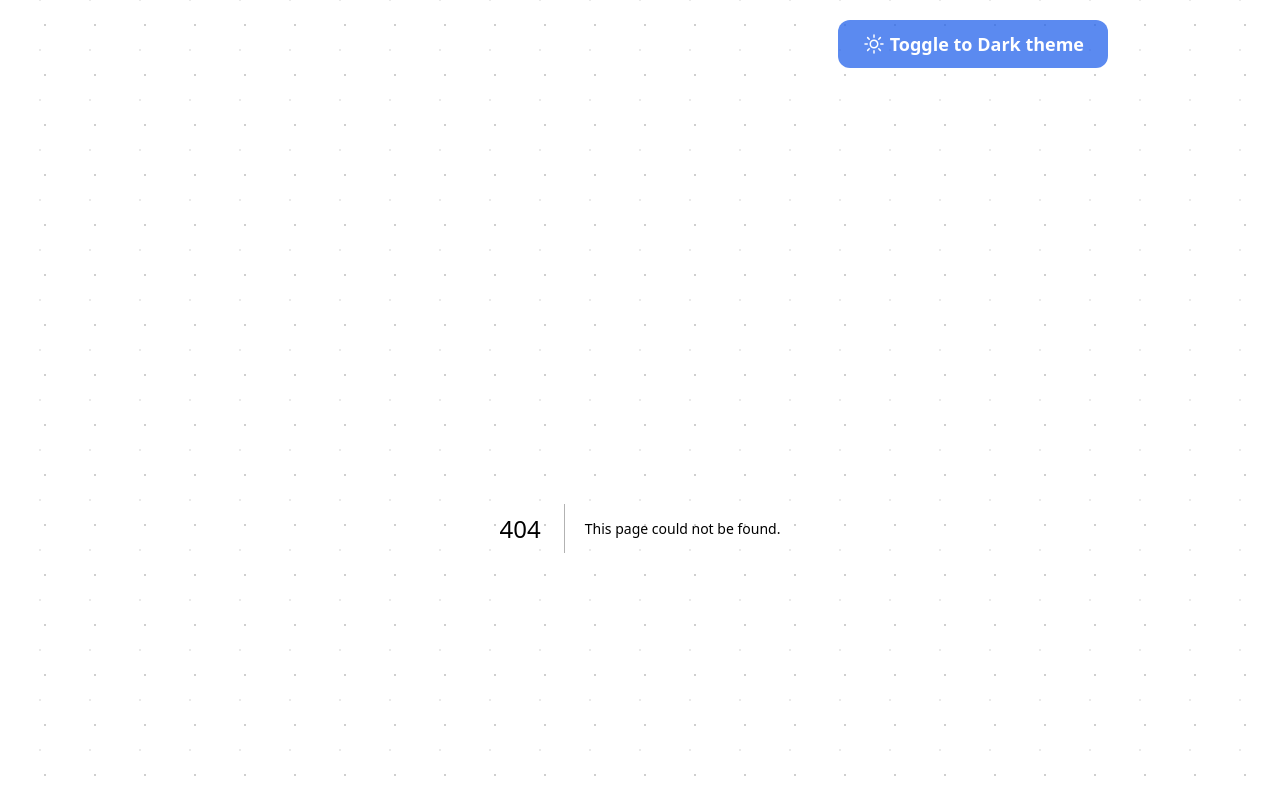
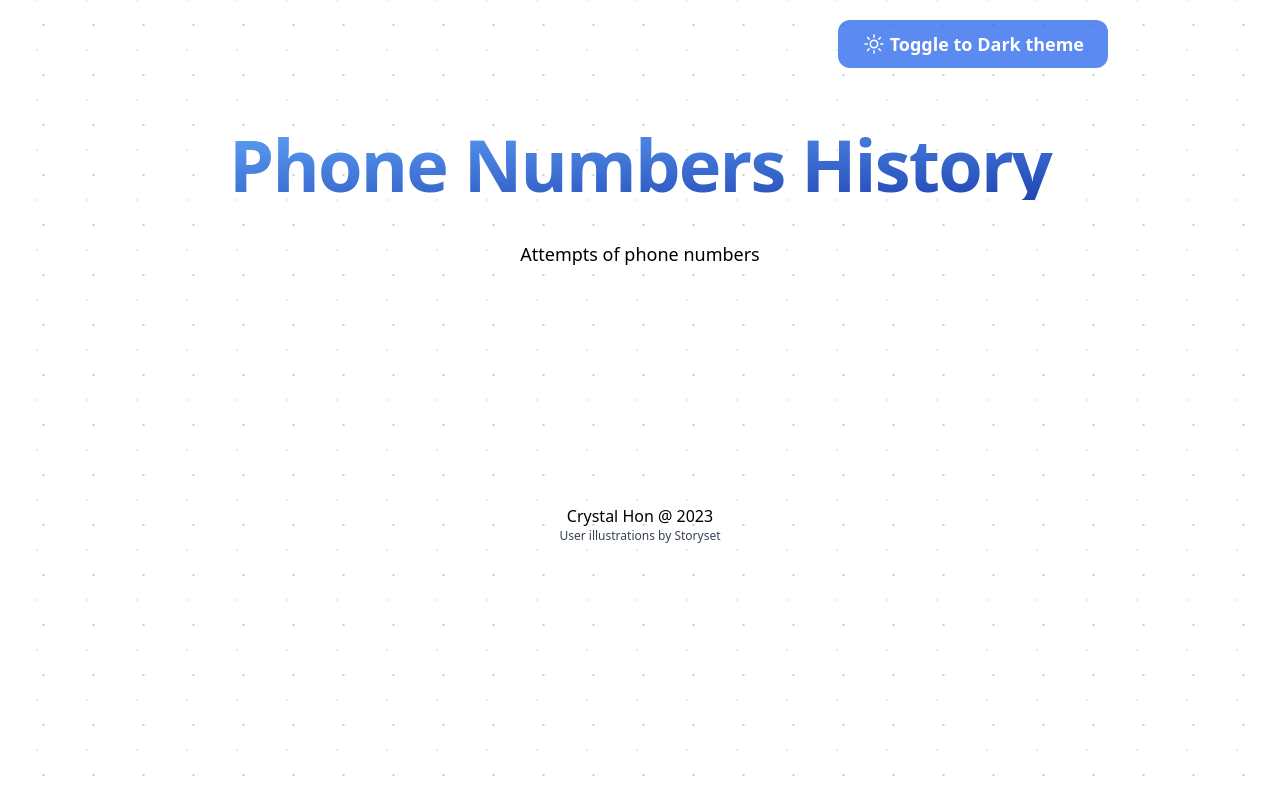
Before and after one commit to xtaaaal/phone-validation-ui, a Next.js app: page /history in a window 1280 px wide. Before the commit this address had no page. Shown: the top 797 px of the page. Built offline with nearby package versions, Linux system fonts and the light colour scheme.

Commit message:
feat: add history page

```diff
--- /dev/null
+++ b/src/pages/history.tsx
@@ -0,0 +1,48 @@
+import type { NextPage, InferGetStaticPropsType, GetStaticProps } from "next";
+import { useRef, useState, useEffect } from "react";
+import Head from "next/head";
+import Image from "next/image";
+import styles from "./index.module.css";
+import config from "@/configs/index";
+
+import {
+  handleIsValidPhone,
+  handleGetAreaCode,
+} from "@/functions/data-fetching";
+
+const History: NextPage = (
+  props: InferGetStaticPropsType<typeof getStaticProps>
+) => {
+  return (
+    <>
+      <Head>
+        <title>History of phone number attempts</title>
+        <meta
+          name="description"
+          content="A phone number validator developed using NextJs"
+        />
+        <link rel="icon" href="/favicon.ico" />
+      </Head>
+      <section className={styles.histories}>
+        <h1 className={styles.title}>Phone Numbers History</h1>
+        <p className={styles.description}>Attempts of phone numbers</p>
+        <div className={styles.container}></div>
+      </section>
+    </>
+  );
+};
+
+export default History;
+
+export const getStaticProps: GetStaticProps = async () => {
+  const currentAreaCode = await handleGetAreaCode();
+
+  return {
+    props: {
+      currentAreaCode: currentAreaCode.result || {
+        label: "+852",
+        value: "+852",
+      },
+    },
+  };
+};
--- a/src/pages/index.module.css
+++ b/src/pages/index.module.css
@@ -7,7 +7,7 @@
 }
 
 .histories {
-  @apply max-w-screen-lg xl:max-w-screen-xl mx-auto pt-16 grid grid-cols-12 gap-4;
+  @apply max-w-screen-lg xl:max-w-screen-xl mx-auto;
 }
 
 .history {
--- a/src/pages/index.tsx
+++ b/src/pages/index.tsx
@@ -1,4 +1,5 @@
 import type { NextPage, InferGetStaticPropsType, GetStaticProps } from "next";
+import { useRouter } from "next/navigation";
 import { useRef, useState, useEffect } from "react";
 import Head from "next/head";
 import { Form } from "@unform/web";
@@ -30,9 +31,9 @@ const Home: NextPage = (
 ) => {
   const { MOBILE_AREA } = config;
   const formRef = useRef(null);
+  const router = useRouter();
   const formData = formRef?.current?.getData();
   const { currentAreaCode } = props;
-  console.log(currentAreaCode);
 
   const areaCodeOptions = MOBILE_AREA.map((val) => {
     return {
@@ -42,7 +43,6 @@ const Home: NextPage = (
     };
   });
   async function handleSubmit(data) {
-    console.log(data);
     try {
       formRef.current.setErrors({});
 
@@ -51,6 +51,7 @@ const Home: NextPage = (
       });
 
       await handleIsValidPhone(data);
+      router.push("/history");
     } catch (err) {
       const errors = {};
       if (err instanceof yup.ValidationError) {
@@ -129,7 +130,6 @@ const Home: NextPage = (
           </div>
         </div>
       </section>
-      <section className={styles.histories}></section>
     </>
   );
 };
--- a/tsconfig.json
+++ b/tsconfig.json
@@ -18,6 +18,7 @@
 		"paths": {
 			"@/components/*": ["src/components/*"],
 			"@/configs/*": ["src/config/*"],
+			"@/context/*": ["src/context/*"],
 			"@/assets/*": ["src/assets/*"],
 			"@/functions/*": ["src/functions/*"],
 			"@/helpers/*": ["src/helpers/*"],
```
Also changed, not shown: src/context/index.js (renamed from context/index.js). Lines whose indentation alone changed are shown as unchanged.
